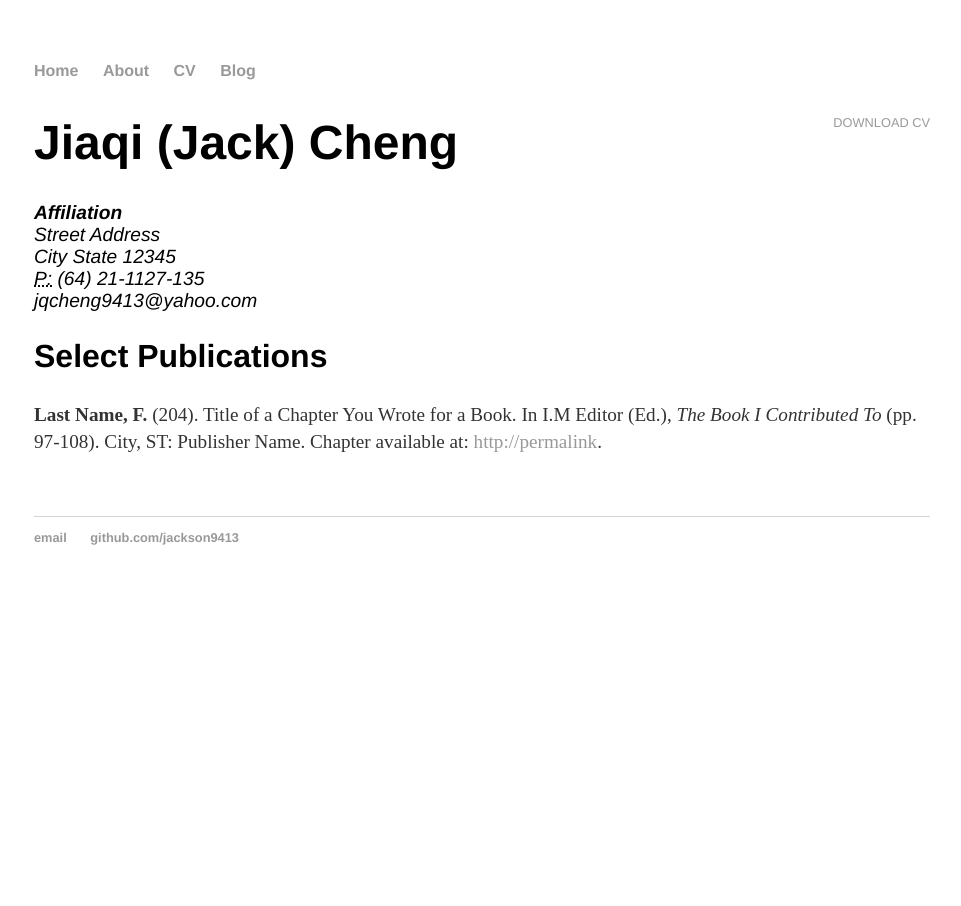
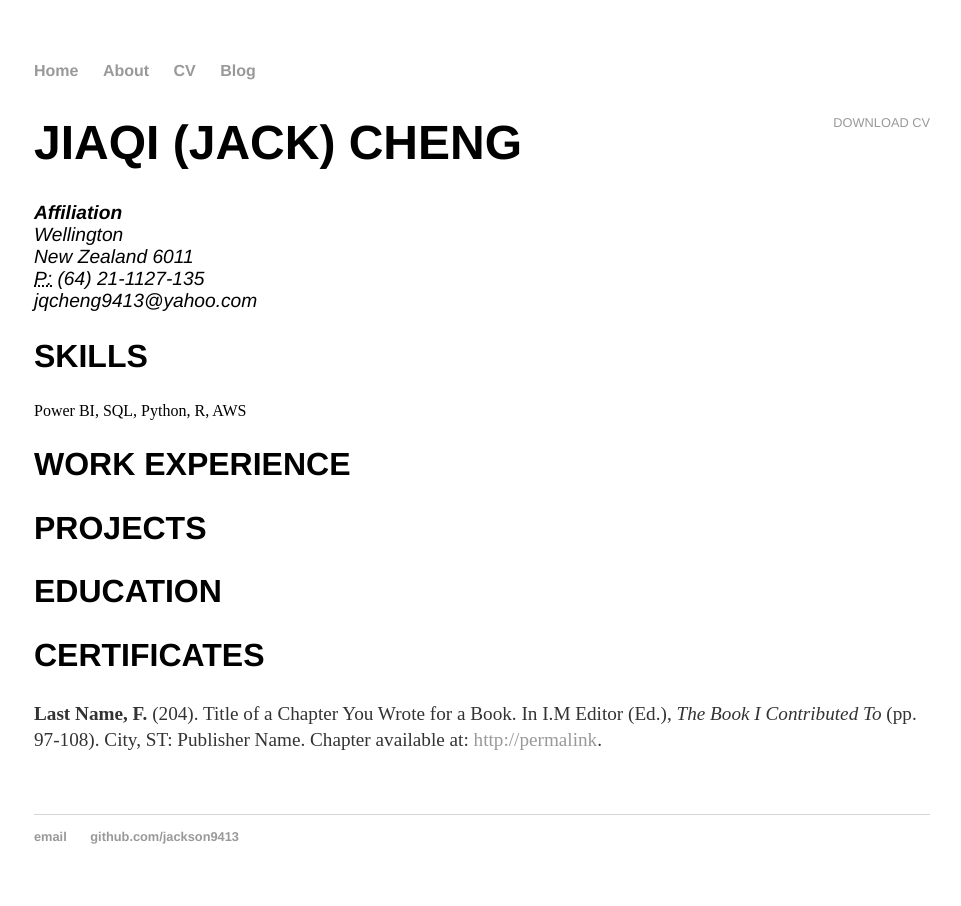
Before and after one commit to jackson9413/jackson9413.github.io, a Jekyll site: the page built from cv/index.html, in a window 1280 px wide. Shown: the whole page, without its empty margins (158-1119 px from the left). Built offline with Jekyll 4.4.1, drawn with Linux system fonts in a browser that asks for light colours.

Commit message:
Update index.html

```diff
--- a/cv/index.html
+++ b/cv/index.html
@@ -5,17 +5,21 @@ title: CV of Your Name
 
 	<div class="cv">
 		<a href="#" class="download" title="Download CV as PDF">Download CV</a>
-					<h1>Jiaqi (Jack) Cheng</h1>
+					<h1>JIAQI (JACK) CHENG</h1>
 					<address>
 					<strong>Affiliation</strong><br>
-					Street Address<br>
-					City State 12345<br>
+					Wellington<br>
+					New Zealand 6011<br>
 					<abbr title="phone">P:</abbr> (64) 21-1127-135<br>
 					<span class="obfuscate">jqcheng9413@yahoo.com</span>
 					</address>
 
-					<h2>Select Publications</h2>
-
+					<h2>SKILLS</h2>
+					Power BI, SQL, Python, R, AWS<br>
+					<h2>WORK EXPERIENCE</h2>
+					<h2>PROJECTS</h2>
+					<h2>EDUCATION</h2>
+					<h2>CERTIFICATES</h2>
 					<p><strong>Last Name, F.</strong> (204). Title of a Chapter You Wrote for a Book. In I.M Editor (Ed.), <em>The Book I Contributed To</em> (pp. 97-108). City, ST: Publisher Name. Chapter available at: <a href="#">http://permalink</a>.
 
 
```
